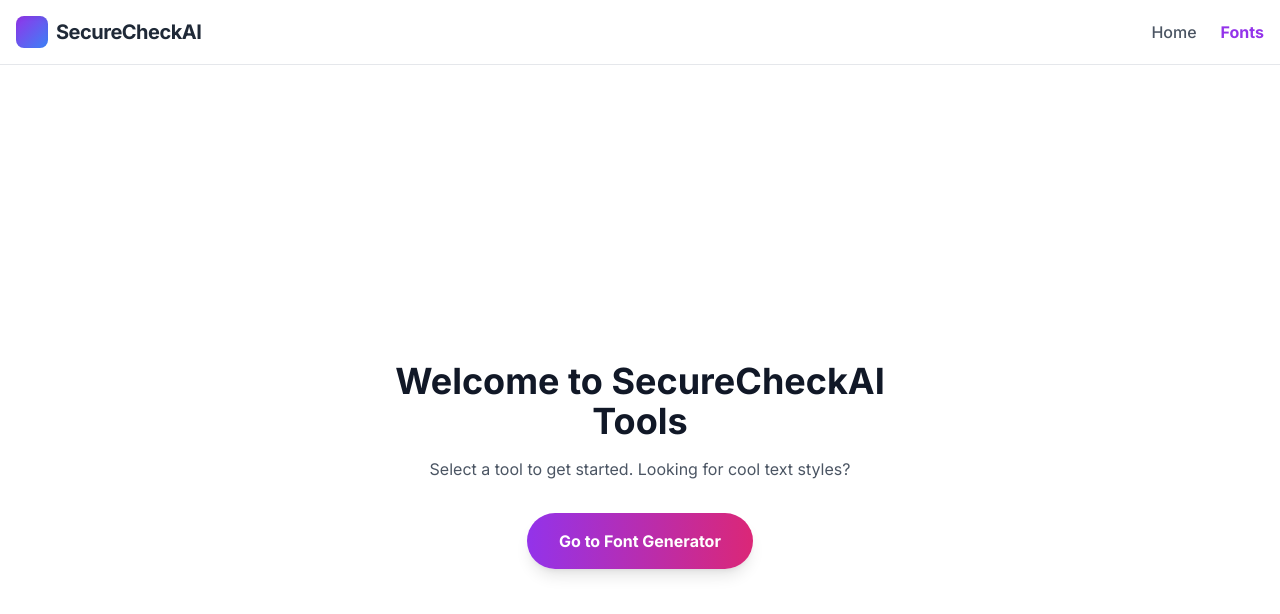
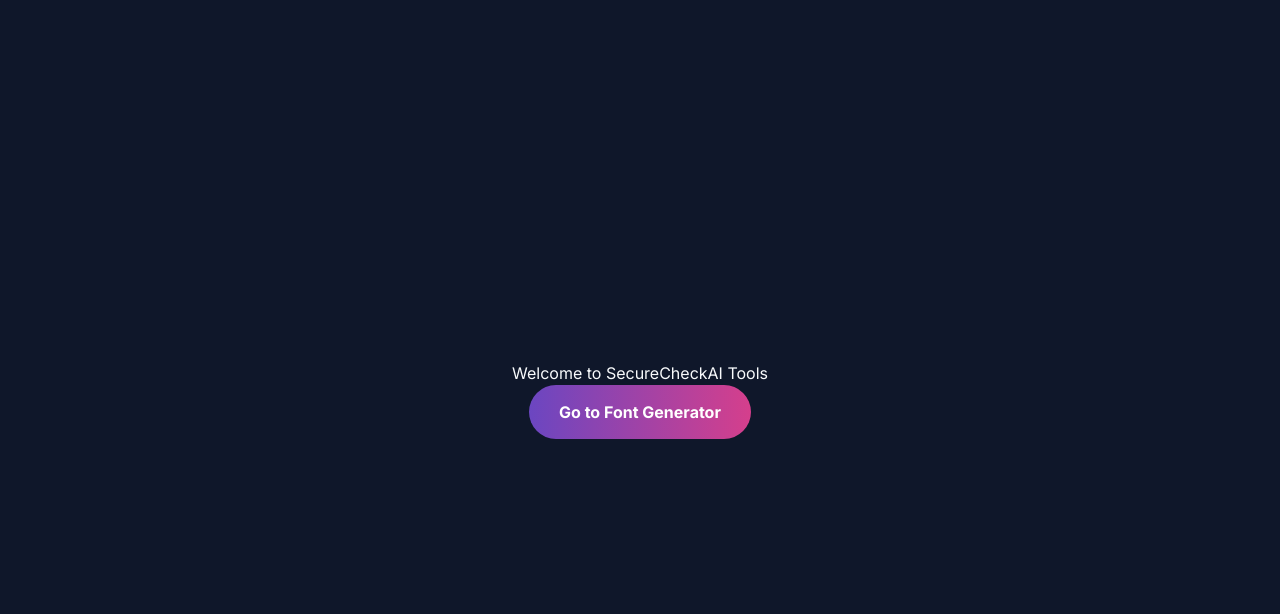
Before and after one commit to billapan785-max/password-strength-checker, a React (Vite) app: page / in a window 1280 px wide. Shown: the top 614 px of the page. Built offline with nearby package versions, Linux system fonts and the light colour scheme.

Commit message:
Update App.tsx

```diff
--- a/App.tsx
+++ b/App.tsx
@@ -1,61 +1,15 @@
+import React, { useState, useEffect } from 'react'; import { HashRouter, Routes, Route, Link, Navigate } from 'react-router-dom'; import { fontStyles } from './services/fontStyles';
 
-import React from 'react';
-import { HashRouter, Routes, Route, Link, Navigate } from 'react-router-dom';
-import { FontGenerator } from './components/FontGenerator';
+const FontGenerator = () => { const [inputText, setInputText] = useState('Hello Instagram!'); const [results, setResults] = useState([]); const [copyStatus, setCopyStatus] = useState(null);
 
-/**
- * HOME COMPONENT
- * A simple landing page or placeholder.
- */
-const Home: React.FC = () => {
-  return (
-    <div className="min-h-screen flex flex-col items-center justify-center p-6 bg-white">
-      <div className="text-center max-w-xl">
-        <h1 className="text-4xl font-bold text-gray-900 mb-4">Welcome to SecureCheckAI Tools</h1>
-        <p className="text-gray-600 mb-8">Select a tool to get started. Looking for cool text styles?</p>
-        <Link
-          to="/fonts"
-          className="inline-block px-8 py-4 bg-gradient-to-r from-purple-600 to-pink-600 text-white font-bold rounded-full shadow-lg hover:shadow-xl hover:scale-105 transition-all"
-        >
-          Go to Font Generator
-        </Link>
-      </div>
-    </div>
-  );
-};
+useEffect(() => { const textToProcess = inputText.trim() === '' ? 'Type something...' : inputText; const generated = fontStyles.map(style => ({ styleName: style.name, text: style.generate(textToProcess) })); setResults(generated); }, [inputText]);
 
-/**
- * MAIN APP COMPONENT
- * Uses HashRouter as requested by the environment constraints.
- */
-function App() {
-  return (
-    <HashRouter>
-      <div className="min-h-screen bg-gray-50">
-        {/* Simple Navigation Bar */}
-        <nav className="bg-white border-b border-gray-200 sticky top-0 z-50">
-          <div className="max-w-7xl mx-auto px-4 h-16 flex items-center justify-between">
-            <Link to="/" className="flex items-center gap-2">
-              <div className="w-8 h-8 bg-gradient-to-br from-purple-600 to-blue-500 rounded-lg shadow-inner"></div>
-              <span className="font-bold text-xl text-gray-800 tracking-tight">SecureCheckAI</span>
-            </Link>
-            <div className="flex gap-6">
-              <Link to="/" className="text-gray-600 hover:text-purple-600 font-medium transition-colors">Home</Link>
-              <Link to="/fonts" className="text-purple-600 font-bold hover:text-purple-700 transition-colors">Fonts</Link>
-            </div>
-          </div>
-        </nav>
+const handleCopy = (text, id) => { navigator.clipboard.writeText(text).then(() => { setCopyStatus(id); setTimeout(() => setCopyStatus(null), 2000); }); };
 
-        {/* Route Definitions */}
-        <Routes>
-          <Route path="/" element={<Home />} />
-          <Route path="/fonts" element={<FontGenerator />} />
-          {/* Fallback to home */}
-          <Route path="*" element={<Navigate to="/" replace />} />
-        </Routes>
-      </div>
-    </HashRouter>
-  );
-}
+return ( <div style={{ maxWidth: '800px', margin: '0 auto', padding: '40px 20px', textAlign: 'center' }}> <h1 style={{ fontSize: '2.5rem', marginBottom: '20px' }}>Stylish Fonts</h1> <textarea value={inputText} onChange={(e) => setInputText(e.target.value)} style={{ width: '100%', height: '100px', padding: '15px', borderRadius: '10px', border: '2px solid #ddd' }} placeholder="Type here..." /> <div style={{ marginTop: '30px', display: 'grid', gap: '15px' }}> {results.map((res, i) => ( <div key={i} style={{ padding: '20px', background: '#f9f9f9', borderRadius: '10px', border: '1px solid #eee', display: 'flex', justifyContent: 'space-between', alignItems: 'center' }}> <span style={{ fontSize: '1.2rem' }}>{res.text}</span> <button onClick={() => handleCopy(res.text, i)} style={{ padding: '10px 20px', background: '#6b46c1', color: 'white', border: 'none', borderRadius: '5px', cursor: 'pointer' }}> {copyStatus === i ? 'Copied!' : 'Copy'} </button> </div> ))} </div> </div> ); };
 
-export default App;
+const Home = () => (
+
+<div style={{ height: '100vh', display: 'flex', flexDirection: 'column', alignItems: 'center', justifyContent: 'center' }}> <h1>Welcome to SecureCheckAI Tools</h1> <Link to="/fonts" style={{ padding: '15px 30px', background: 'linear-gradient(to right, #6b46c1, #d53f8c)', color: 'white', textDecoration: 'none', borderRadius: '50px', fontWeight: 'bold' }}> Go to Font Generator </Link> </div> );
+
+export default function App() { return ( <HashRouter> <Routes> <Route path="/" element={<Home />} /> <Route path="/fonts" element={<FontGenerator />} /> <Route path="*" element={<Navigate to="/" />} /> </Routes> </HashRouter> ); }
```
